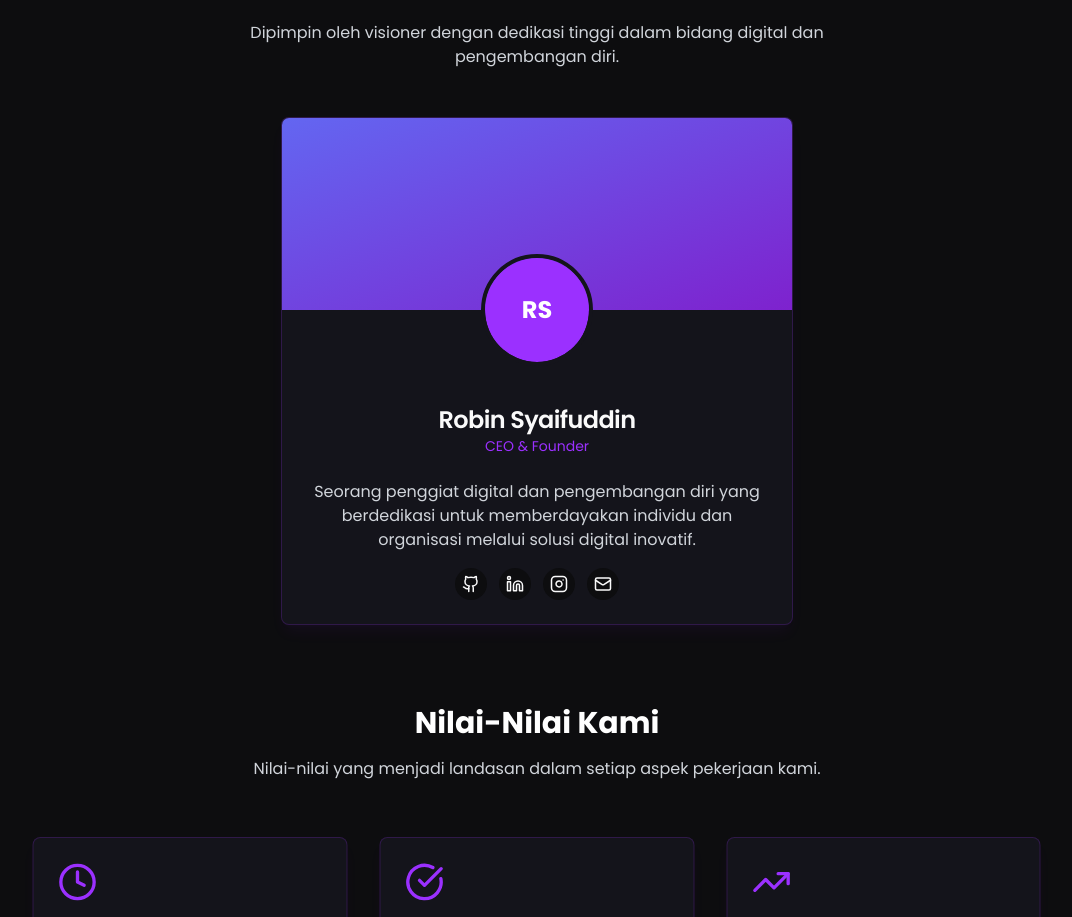
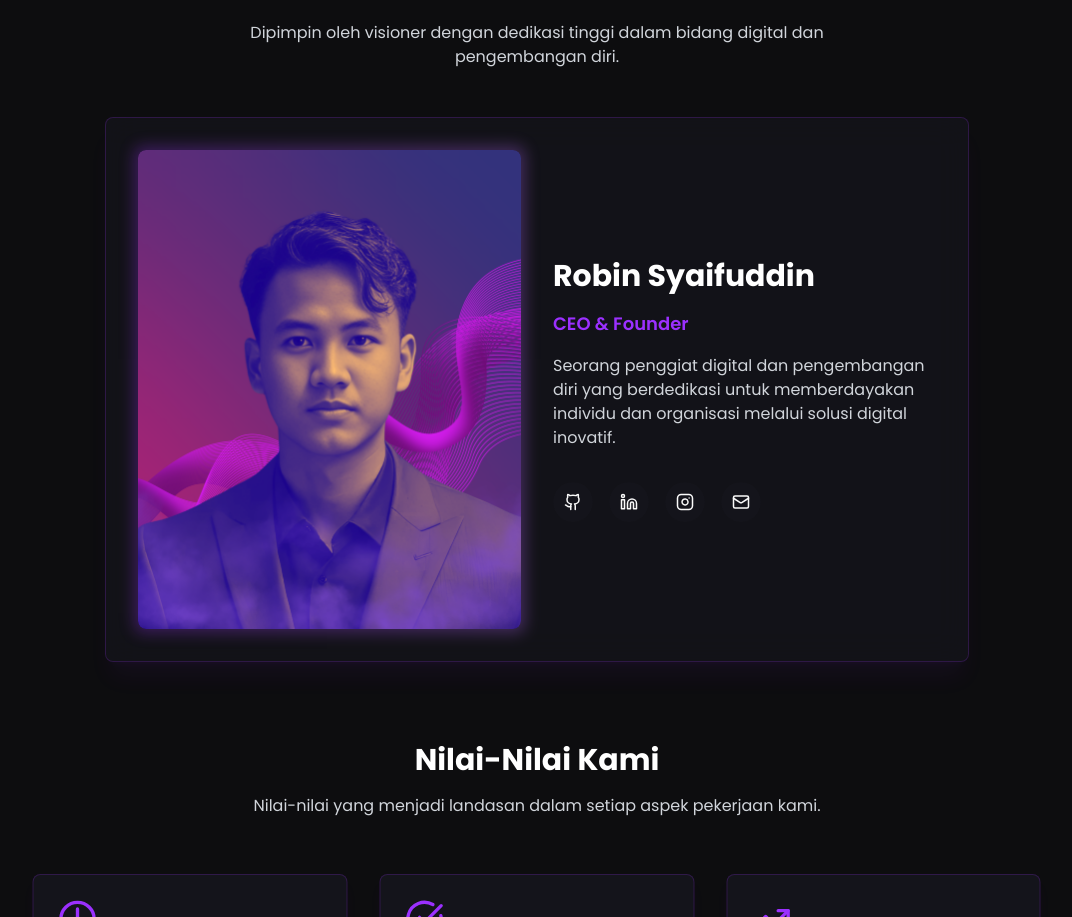
Before and after one commit to robinsyaifuddin/official-robsplus, a React (Vite) app: page /about in a window 1280 px wide. Shown: the part 1683-2600 px from the top of the page, without its empty margins (103-1175 px from the left). Built offline with nearby package versions, Linux system fonts and the light colour scheme.

Commit message:
feat: Add CEO photo and 3D effect
Adds the CEO photo and implements an interactive 3D effect for the photo display.

```diff
--- a/src/index.css
+++ b/src/index.css
@@ -1,4 +1,3 @@
-
 @import url('https://fonts.googleapis.com/css2?family=Poppins:wght@300;400;500;600;700&display=swap');
 
 @tailwind base;
@@ -103,3 +102,17 @@
   height: 100vh;
   z-index: -1;
 }
+
+@layer utilities {
+  .perspective-1000 {
+    perspective: 1000px;
+  }
+
+  .rotate-y-12 {
+    transform: rotateY(12deg);
+  }
+
+  .backface-hidden {
+    backface-visibility: hidden;
+  }
+}
--- a/src/pages/AboutPage.tsx
+++ b/src/pages/AboutPage.tsx
@@ -1,4 +1,3 @@
-
 import Navbar from "../components/Navbar";
 import Footer from "../components/Footer";
 import ThreeScene from "../components/ThreeScene";
@@ -34,7 +33,7 @@ const AboutPage = () => {
   const ceoProfile = {
     name: "Robin Syaifuddin",
     role: "CEO & Founder",
-    image: "bg-gradient-to-br from-indigo-500 to-purple-700",
+    image: "/lovable-uploads/5f8808a6-725b-4a91-b863-f201bc713ceb.png",
     description: "Seorang penggiat digital dan pengembangan diri yang berdedikasi untuk memberdayakan individu dan organisasi melalui solusi digital inovatif.",
     socials: [
       { icon: <Github size={18} />, url: "#github" },
@@ -229,34 +228,43 @@ const AboutPage = () => {
                 </p>
               </div>
 
-              <div className="max-w-lg mx-auto">
-                <Card className="bg-dark-secondary border-cyberpunk/20 overflow-hidden shadow-lg shadow-cyberpunk/5 transform transition-all duration-300 hover:scale-105">
-                  <div className={`${ceoProfile.image} h-48 w-full`}></div>
-                  <CardHeader className="relative">
-                    <div className="absolute -top-14 left-1/2 transform -translate-x-1/2">
-                      <Avatar className="h-28 w-28 border-4 border-dark-secondary">
-                        <AvatarFallback className="bg-cyberpunk text-2xl font-bold text-white">RS</AvatarFallback>
-                      </Avatar>
+              <div className="max-w-4xl mx-auto px-4">
+                <Card className="bg-dark-secondary/80 backdrop-blur-lg border-cyberpunk/20 overflow-hidden shadow-xl shadow-cyberpunk/5 hover:shadow-cyberpunk/10 transition-all duration-500">
+                  <div className="md:flex items-center gap-8 p-8">
+                    <div className="md:w-1/2 mb-8 md:mb-0">
+                      <div className="relative group">
+                        <div className="absolute -inset-1 bg-gradient-to-r from-cyberpunk to-cyberpunk-light rounded-lg blur opacity-30 group-hover:opacity-50 transition duration-1000"></div>
+                        <div className="relative overflow-hidden rounded-lg transform perspective-1000 group-hover:rotate-y-12 transition-all duration-500">
+                          <img
+                            src={ceoProfile.image}
+                            alt={ceoProfile.name}
+                            className="w-full h-auto rounded-lg transform transition-transform duration-500 group-hover:scale-110"
+                          />
+                          <div className="absolute inset-0 bg-gradient-to-tr from-cyberpunk/20 to-transparent opacity-0 group-hover:opacity-100 transition-opacity duration-500"></div>
                         </div>
-                    <div className="pt-16">
-                      <CardTitle className="text-center text-2xl">{ceoProfile.name}</CardTitle>
-                      <CardDescription className="text-center text-cyberpunk">{ceoProfile.role}</CardDescription>
+                        <div className="absolute -inset-1 bg-gradient-to-r from-cyberpunk/20 to-transparent blur-xl opacity-0 group-hover:opacity-30 transition duration-1000"></div>
                       </div>
-                  </CardHeader>
-                  <CardContent className="text-center">
-                    <p className="text-gray-300 mb-4">{ceoProfile.description}</p>
-                    <div className="flex justify-center gap-3 mt-4">
+                    </div>
+
+                    <div className="md:w-1/2">
+                      <div className="space-y-4">
+                        <h3 className="text-3xl font-bold text-white">{ceoProfile.name}</h3>
+                        <p className="text-cyberpunk text-lg font-semibold">{ceoProfile.role}</p>
+                        <p className="text-gray-300">{ceoProfile.description}</p>
+                        <div className="flex gap-4 pt-4">
                           {ceoProfile.socials.map((social, index) => (
                             <a
                               key={index}
                               href={social.url}
-                          className="w-8 h-8 rounded-full bg-dark flex items-center justify-center hover:bg-cyberpunk transition-all duration-300"
+                              className="w-10 h-10 rounded-full bg-dark-secondary flex items-center justify-center hover:bg-cyberpunk hover:scale-110 transition-all duration-300"
                             >
                               {social.icon}
                             </a>
                           ))}
                         </div>
-                  </CardContent>
+                      </div>
+                    </div>
+                  </div>
                 </Card>
               </div>
             </div>
```
Also changed, not shown: public/lovable-uploads/5f8808a6-725b-4a91-b863-f201bc713ceb.png (added). Lines whose indentation alone changed are shown as unchanged.
